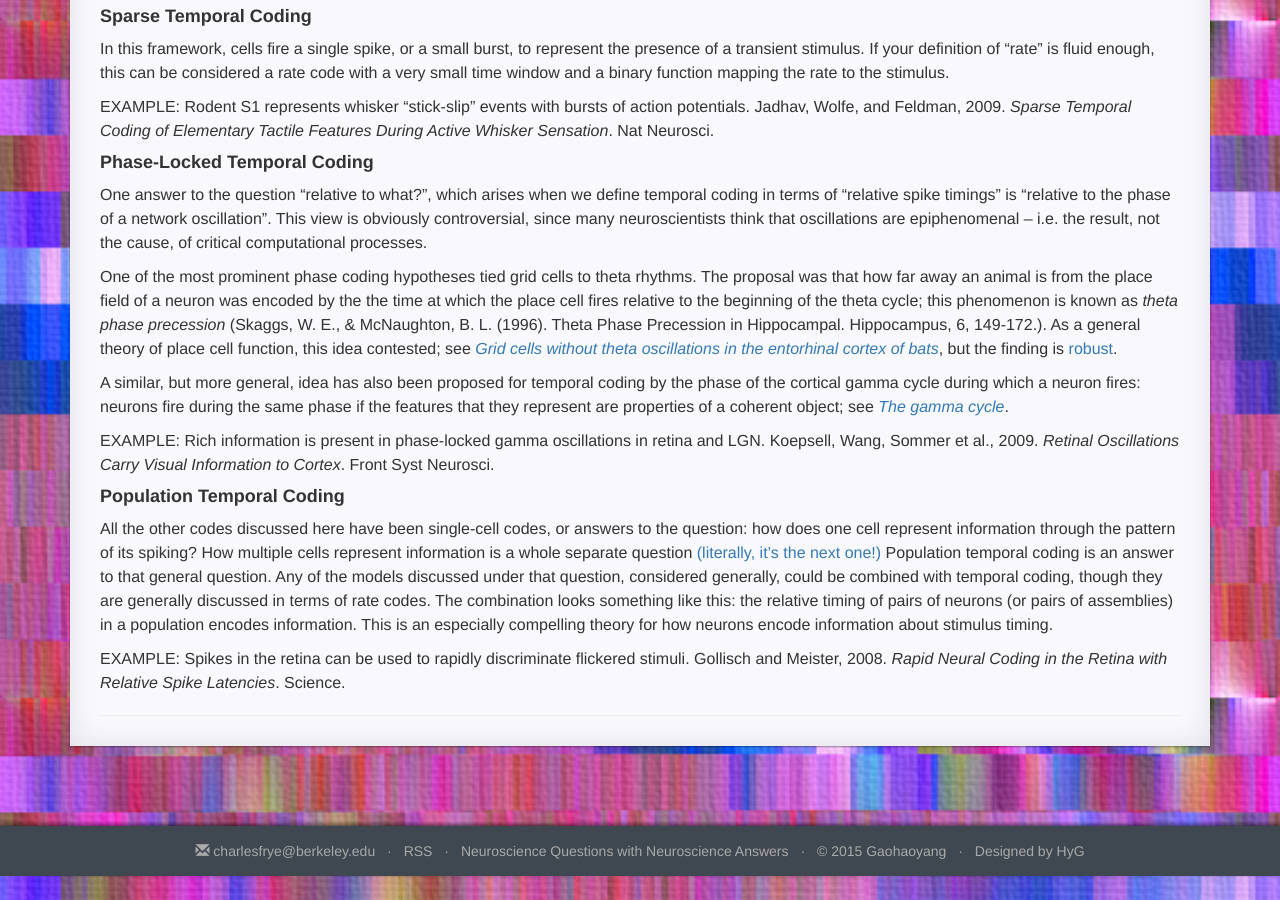
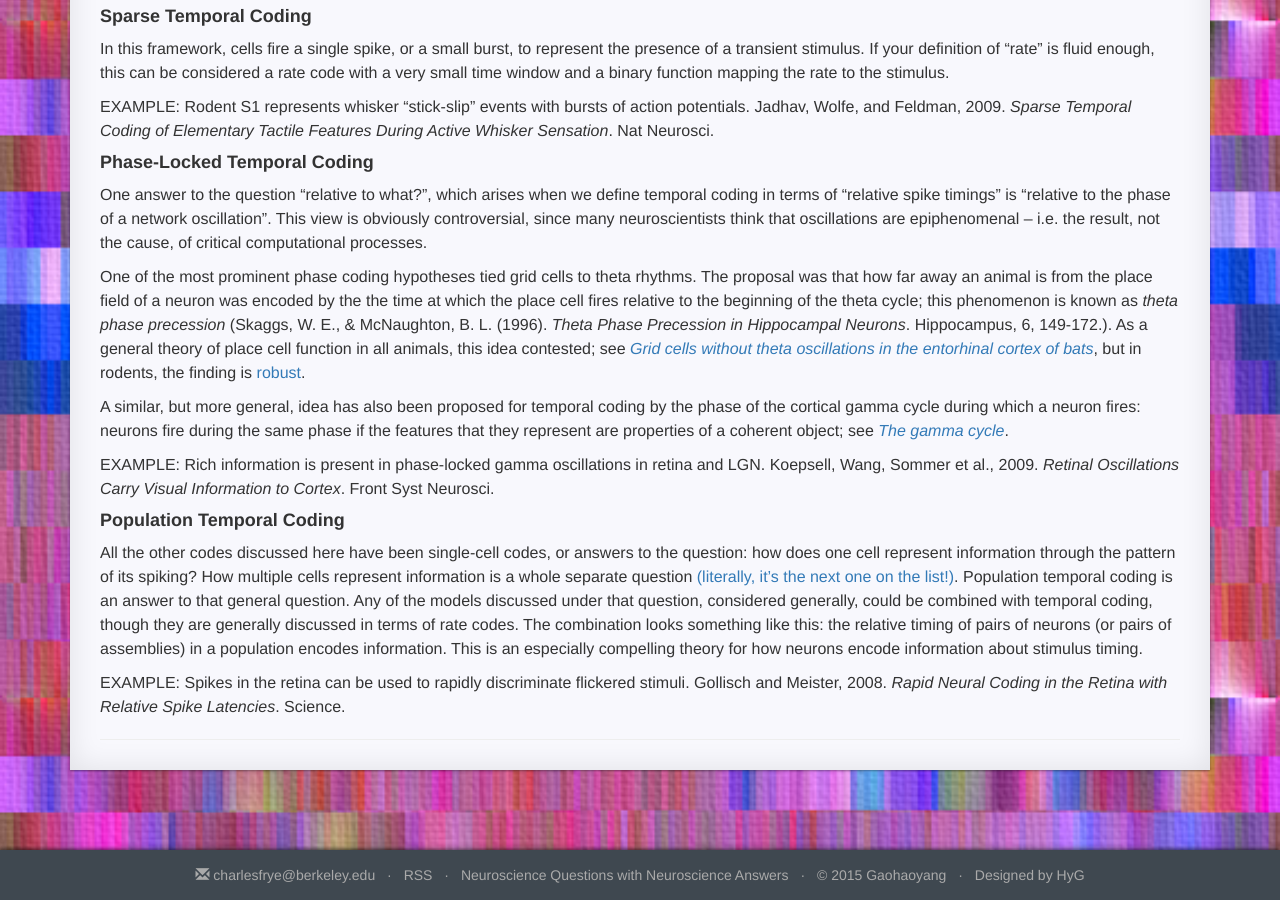
Before and after one commit to charlesfrye/FoundationalNeuroscience, a Jekyll site: the page built from _posts/2016-01-14-47.md, in a window 1280 px wide and 900 px high, scrolled down 1671 px. Built offline with Jekyll 4.4.1, drawn with Linux system fonts in a browser that asks for light colours; nearby versions of some CDN libraries; a style sheet for code colours, icons or effects is not loaded.

Commit message:
Edits early posts on coding, 47+48

```diff
--- a/_posts/2016-01-14-47.md
+++ b/_posts/2016-01-14-47.md
@@ -52,10 +52,10 @@ EXAMPLE: Rodent S1 represents whisker "stick-slip" events with bursts of action
 One answer to the question "relative to what?", which arises when we define temporal coding in terms of "relative spike timings" is "relative to the phase of a network oscillation".
 This view is obviously controversial, since many neuroscientists think that oscillations are epiphenomenal -- i.e. the result, not the cause, of critical computational processes.
 
-One of the most prominent phase coding hypotheses tied grid cells to theta rhythms. The proposal was that how far away an animal is from the place field of a neuron was encoded by the the time at which the place cell fires relative to the beginning of the theta cycle; this phenomenon is known as *theta phase precession* (Skaggs, W. E., & McNaughton, B. L. (1996). Theta Phase Precession in Hippocampal. Hippocampus, 6, 149-172.).
-As a general theory of place cell function, this idea contested;
+One of the most prominent phase coding hypotheses tied grid cells to theta rhythms. The proposal was that how far away an animal is from the place field of a neuron was encoded by the the time at which the place cell fires relative to the beginning of the theta cycle; this phenomenon is known as *theta phase precession* (Skaggs, W. E., & McNaughton, B. L. (1996). _Theta Phase Precession in Hippocampal Neurons_. Hippocampus, 6, 149-172.).
+As a general theory of place cell function in all animals, this idea contested;
 see _[Grid cells without theta oscillations in the entorhinal cortex of bats](http://www.nature.com/nature/journal/v479/n7371/abs/nature10583.html)_,
-but the finding is [robust](http://www.ncbi.nlm.nih.gov/pubmed/23354386).
+but in rodents, the finding is [robust](http://www.ncbi.nlm.nih.gov/pubmed/23354386).
 
  A similar, but more general, idea has also been proposed for temporal coding by the phase of the cortical gamma cycle during which a neuron fires:
 neurons fire during the same phase if the features that they represent are properties of a coherent object;
@@ -68,7 +68,7 @@ EXAMPLE: Rich information is present in phase-locked gamma oscillations in retin
 All the other codes discussed here have been single-cell codes, or answers to the question:
 how does one cell represent information through the pattern of its spiking?
 How multiple cells represent information is a whole separate question
-[(literally, it's  the next one!)]({{site.url}}{{site.baseurl}}/48)
+[(literally, it's  the next one on the list!)]({{site.url}}{{site.baseurl}}/48).
 Population temporal coding is an answer to that general question.
 Any of the models discussed under that question, considered generally, could be combined with temporal coding,
 though they are generally discussed in terms of rate codes.
```
Also changed, not shown: _posts/2016-01-14-48.md (+3 -1 lines).
